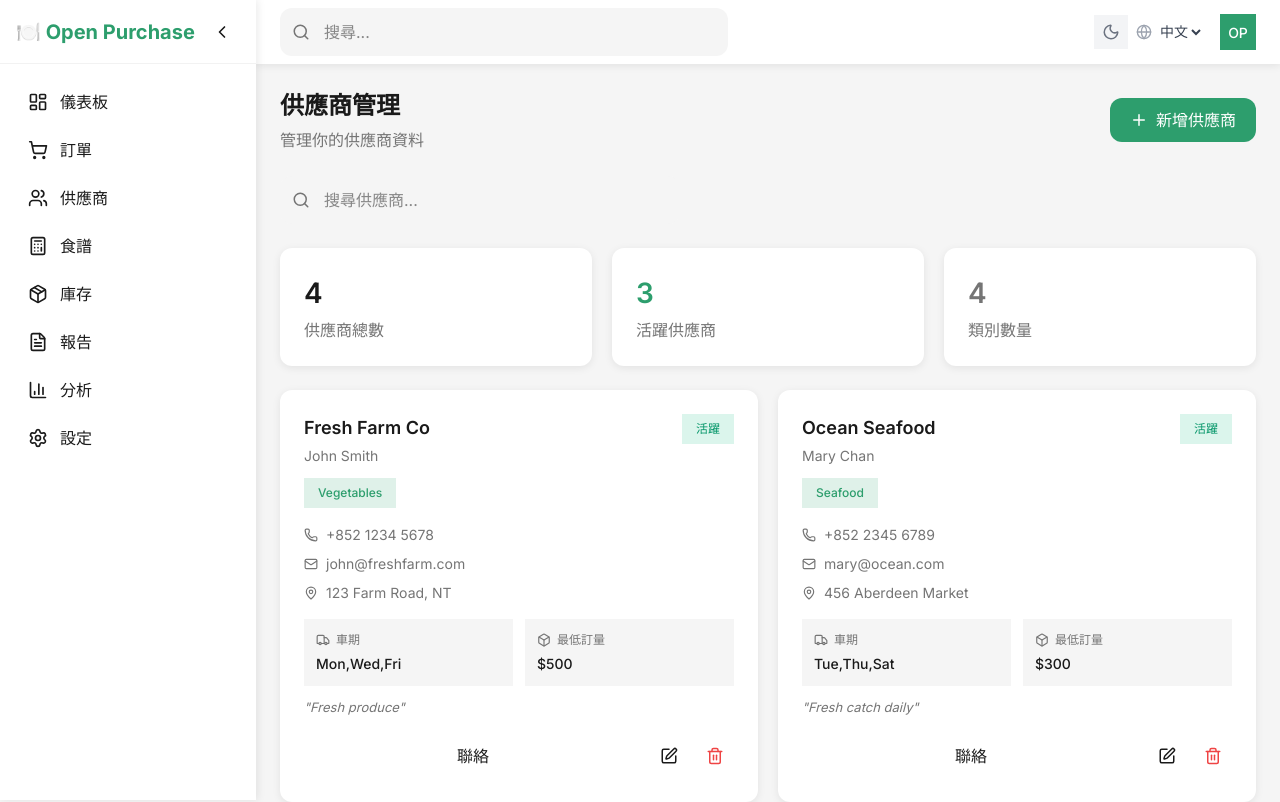
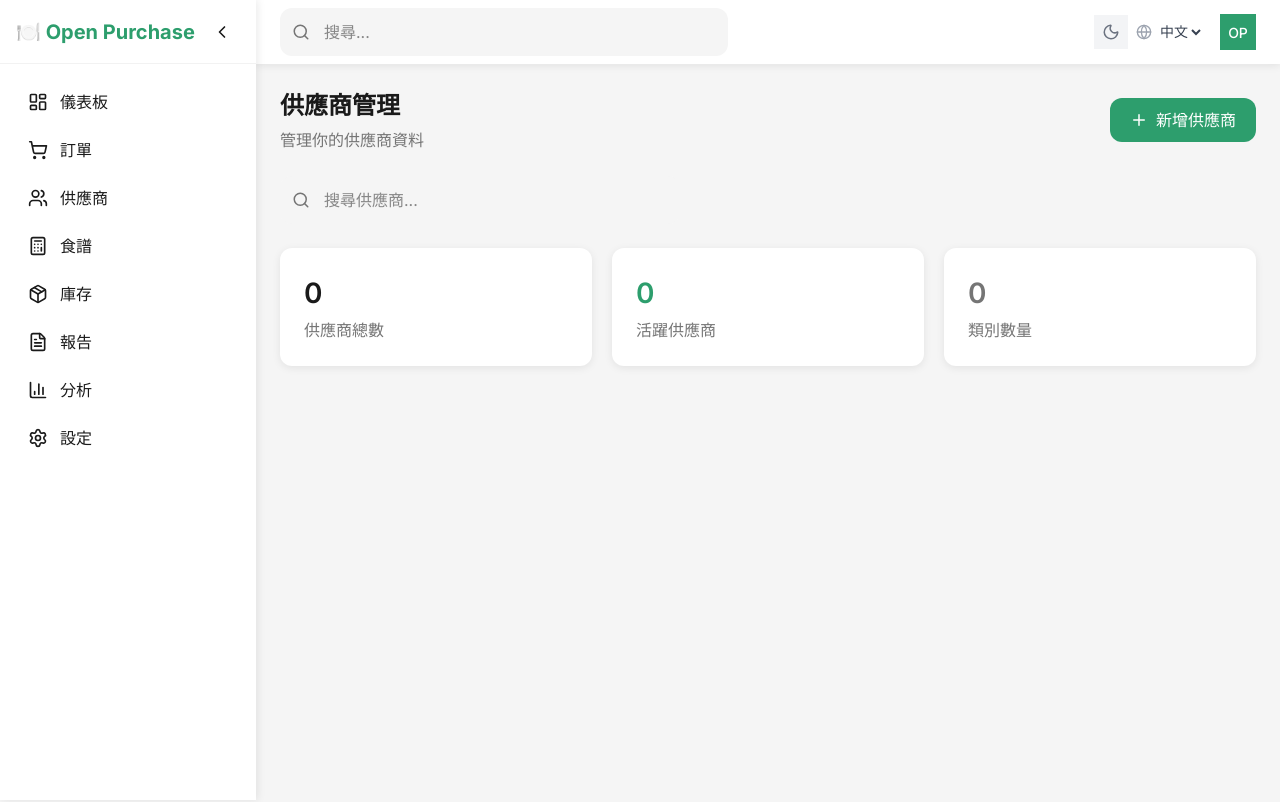
Before and after one commit to singerj295/open-purchase, a Next.js app: page /suppliers in a window 1280 px wide. Shown: the top 802 px of the page. Built offline with nearby package versions, Linux system fonts and the light colour scheme; sample sign-in values are in the browser's storage.

Commit message:
Fix: Users can now create suppliers and orders (removed blank user restriction)

```diff
--- a/src/app/(dashboard)/orders/page.tsx
+++ b/src/app/(dashboard)/orders/page.tsx
@@ -49,7 +49,7 @@ interface User {
 }
 
 export default function OrdersPage() {
-  const [orders, setOrders] = useState<Order[]>(mockOrders);
+  const [orders, setOrders] = useState<Order[]>([]); // Start empty for all users
   const [search, setSearch] = useState("");
   const [statusFilter, setStatusFilter] = useState("all");
   const [lang, setLang] = useState<"en" | "zh">("zh");
@@ -83,10 +83,9 @@ export default function OrdersPage() {
   const isZh = lang === "zh";
   const isBlankUser = user?.email === "eldon@chta.one" || user?.name === "";
 
-  // Show empty state for blank users
-  const effectiveOrders = isBlankUser ? [] : orders;
-  const effectiveSuppliers = isBlankUser ? [] : ["Fresh Farm Co", "Ocean Seafood", "Kitchen Supplies Ltd", "Spice World"];
+  // Products and suppliers list for order form
   const products = ["Tomatoes", "Salmon", "Olive Oil", "Chicken Breast", "Pasta", "Fresh Basil", "Mixed Herbs", "Sea Bass"];
+  const supplierList = ["Fresh Farm Co", "Ocean Seafood", "Kitchen Supplies Ltd", "Spice World"];
 
   const handleAddOrder = () => {
     if (newOrder.supplier && newOrder.product && newOrder.items && newOrder.total) {
@@ -106,7 +105,7 @@ export default function OrdersPage() {
     }
   };
 
-  const filteredOrders = effectiveOrders.filter((order) => {
+  const filteredOrders = orders.filter((order) => {
     const matchesSearch =
       order.orderNumber.toLowerCase().includes(search.toLowerCase()) ||
       order.supplier.toLowerCase().includes(search.toLowerCase());
@@ -115,10 +114,10 @@ export default function OrdersPage() {
   });
 
   const stats = [
-    { label: "Total Orders", labelZh: "總訂單", value: effectiveOrders.length, color: "#3b82f6" },
-    { label: "Pending", labelZh: "待處理", value: effectiveOrders.filter((o) => o.status === "pending").length, color: "#f97316" },
-    { label: "Delivered", labelZh: "已送達", value: effectiveOrders.filter((o) => o.status === "delivered").length, color: "#10b981" },
-    { label: "Total Value", labelZh: "總額", value: `$${effectiveOrders.reduce((sum, o) => sum + o.total, 0)}`, color: "#8b5cf6" },
+    { label: "Total Orders", labelZh: "總訂單", value: orders.length, color: "#3b82f6" },
+    { label: "Pending", labelZh: "待處理", value: orders.filter((o) => o.status === "pending").length, color: "#f97316" },
+    { label: "Delivered", labelZh: "已送達", value: orders.filter((o) => o.status === "delivered").length, color: "#10b981" },
+    { label: "Total Value", labelZh: "總額", value: `$${orders.reduce((sum, o) => sum + o.total, 0)}`, color: "#8b5cf6" },
   ];
 
   if (!mounted) {
@@ -317,7 +316,7 @@ export default function OrdersPage() {
                   style={{ width: '100%' }}
                 >
                   <option value="">{isZh ? "選擇供應商" : "Select supplier"}</option>
-                  {effectiveSuppliers.map(s => <option key={s} value={s}>{s}</option>)}
+                  {supplierList.map(s => <option key={s} value={s}>{s}</option>)}
                 </select>
               </div>
 
--- a/src/app/(dashboard)/suppliers/page.tsx
+++ b/src/app/(dashboard)/suppliers/page.tsx
@@ -35,7 +35,7 @@ interface User {
 }
 
 export default function SuppliersPage() {
-  const [suppliers, setSuppliers] = useState<Supplier[]>(mockSuppliers);
+  const [suppliers, setSuppliers] = useState<Supplier[]>([]); // Start empty for all users
   const [search, setSearch] = useState("");
   const [lang, setLang] = useState<"en" | "zh">("zh");
   const [showModal, setShowModal] = useState(false);
@@ -73,9 +73,6 @@ export default function SuppliersPage() {
   const isZh = lang === "zh";
   const isBlankUser = user?.email === "eldon@chta.one" || user?.name === "";
 
-  // Show empty state for blank users
-  const effectiveSuppliers = isBlankUser ? [] : suppliers;
-
   const handleAddSupplier = () => {
     if (newSupplier.name && newSupplier.contact && newSupplier.phone && newSupplier.email) {
       const supplier: Supplier = {
@@ -89,7 +86,7 @@ export default function SuppliersPage() {
     }
   };
 
-  const filteredSuppliers = effectiveSuppliers.filter(
+  const filteredSuppliers = suppliers.filter(
     (s) =>
       s.name.toLowerCase().includes(search.toLowerCase()) ||
       s.contact.toLowerCase().includes(search.toLowerCase()) ||
@@ -133,18 +130,18 @@ export default function SuppliersPage() {
       {/* Stats */}
       <div style={{ display: 'grid', gridTemplateColumns: 'repeat(auto-fit, minmax(200px, 1fr))', gap: '20px' }}>
         <div className="stat-card">
-          <h3 style={{ fontSize: '28px', fontWeight: '600', margin: 0 }}>{effectiveSuppliers.length}</h3>
+          <h3 style={{ fontSize: '28px', fontWeight: '600', margin: 0 }}>{suppliers.length}</h3>
           <p style={{ color: 'var(--muted)', marginTop: '4px' }}>{isZh ? "供應商總數" : "Total Suppliers"}</p>
         </div>
         <div className="stat-card">
           <h3 style={{ fontSize: '28px', fontWeight: '600', margin: 0, color: 'var(--primary)' }}>
-            {effectiveSuppliers.filter((s) => s.isActive).length}
+            {suppliers.filter((s) => s.isActive).length}
           </h3>
           <p style={{ color: 'var(--muted)', marginTop: '4px' }}>{isZh ? "活躍供應商" : "Active Suppliers"}</p>
         </div>
         <div className="stat-card">
           <h3 style={{ fontSize: '28px', fontWeight: '600', margin: 0, color: 'var(--muted)' }}>
-            {new Set(effectiveSuppliers.map(s => s.category)).size}
+            {new Set(suppliers.map(s => s.category)).size}
           </h3>
           <p style={{ color: 'var(--muted)', marginTop: '4px' }}>{isZh ? "類別數量" : "Categories"}</p>
         </div>
```
